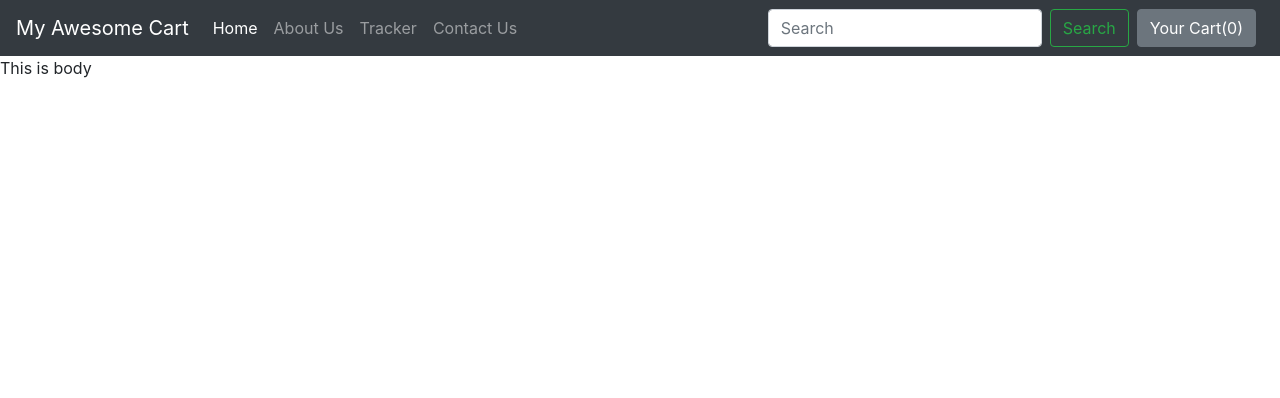
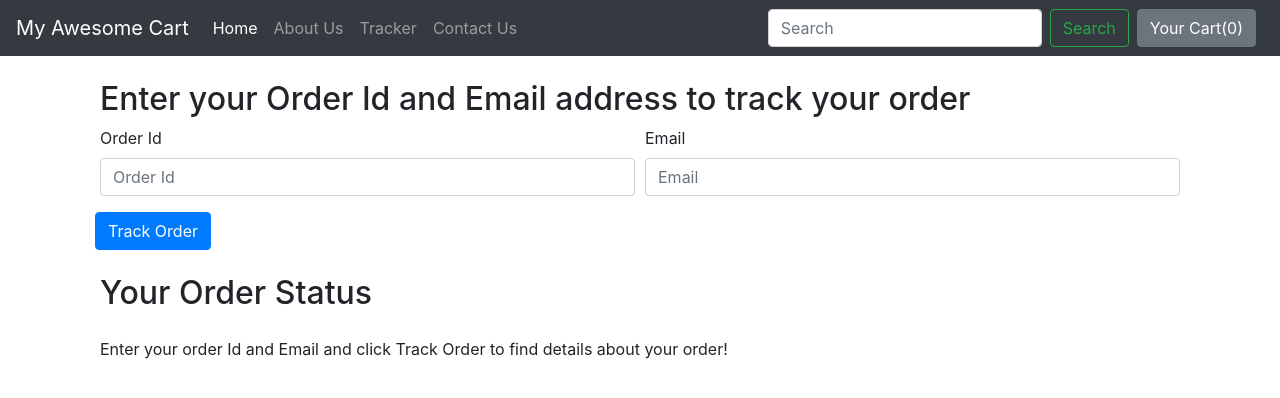
Before and after one commit to ManishPingale13/E-Com-Website, a Django app: page /shop/tracker/ in a window 1280 px wide. Shown: the top 398 px of the page. Run offline with Django 4.2, Linux system fonts and the light colour scheme; some libraries are stand-ins or nearby versions.

Commit message:
Tracker shit done

```diff
--- a/MAC/MAC/settings.py
+++ b/MAC/MAC/settings.py
@@ -58,7 +58,7 @@ ROOT_URLCONF = 'MAC.urls'
 TEMPLATES = [
     {
         'BACKEND': 'django.template.backends.django.DjangoTemplates',
-        'DIRS': [],
+        'DIRS': ['mac/templates'],
         'APP_DIRS': True,
         'OPTIONS': {
             'context_processors': [
--- a/MAC/MAC/urls.py
+++ b/MAC/MAC/urls.py
@@ -2,10 +2,12 @@ from django.contrib import admin
 from django.urls import path, include
 from django.conf import settings
 from django.conf.urls.static import static
+from . import views
 
 
 urlpatterns = [
     path('admin/', admin.site.urls),
     path('shop/', include('shop.urls')),
     path('blog/', include('blog.urls')),
+    path('',views.index),
 ] + static(settings.MEDIA_URL, document_root=settings.MEDIA_ROOT)
--- /dev/null
+++ b/MAC/MAC/views.py
@@ -0,0 +1,5 @@
+from django.shortcuts import render
+
+
+def index(request):
+    return render(request, 'index.html')
--- a/MAC/shop/admin.py
+++ b/MAC/shop/admin.py
@@ -1,6 +1,7 @@
 from django.contrib import admin
-from . models import Product,Contact,Order
+from . models import Product,Contact,Order,OrderUpdate
 
 admin.site.register(Product)
 admin.site.register(Order)
 admin.site.register(Contact)
+admin.site.register(OrderUpdate)
--- a/MAC/shop/templates/shop/basic.html
+++ b/MAC/shop/templates/shop/basic.html
@@ -76,11 +76,7 @@
     {% block body%} {% endblock %}
     <!-- Optional JavaScript -->
     <!-- jQuery first, then Popper.js, then Bootstrap JS -->
-    <script
-      src="https://code.jquery.com/jquery-3.3.1.slim.min.js"
-      integrity="sha384-q8i/X+965DzO0rT7abK41JStQIAqVgRVzpbzo5smXKp4YfRvH+8abtTE1Pi6jizo"
-      crossorigin="anonymous"
-    ></script>
+    <script src="https://code.jquery.com/jquery-3.6.0.js" integrity="sha256-H+K7U5CnXl1h5ywQfKtSj8PCmoN9aaq30gDh27Xc0jk=" crossorigin="anonymous"></script>
     <script
       src="https://cdnjs.cloudflare.com/ajax/libs/popper.js/1.14.6/umd/popper.min.js"
       integrity="sha384-wHAiFfRlMFy6i5SRaxvfOCifBUQy1xHdJ/yoi7FRNXMRBu5WHdZYu1hA6ZOblgut"
--- a/MAC/shop/templates/shop/tracker.html
+++ b/MAC/shop/templates/shop/tracker.html
@@ -1,5 +1,67 @@
 {% extends 'shop/basic.html' %}
-
-{% block title %} Title of Tracker {% endblock %}
-
-{% block body%} This is body{% endblock %}
+{% block title%} My Awesome Cart Tracker{% endblock %}
+{% block body %}
+<div class="container">
+    <div class="col my-4">
+        <h2>Enter your Order Id and Email address to track your order</h2>
+        <form method="post" action="#" id="trackerForm">{% csrf_token %}
+            <div class="form-row">
+                <div class="form-group col-md-6">
+                    <label for="inputname">Order Id</label>
+                    <input type="text" class="form-control" id="orderId" name="orderId" placeholder="Order Id">
+                </div>
+                <div class="form-group col-md-6">
+                    <label for="inputEmail4">Email</label>
+                    <input type="email" class="form-control" id="email" name="email" placeholder="Email">
+                </div>
+                <button type="submit" class="btn btn-primary">Track Order</button>
+            </div>
+    </div>
+    <div class="col my-4">
+        <h2>Your Order Status</h2>
+        <div class="my-4">
+            <ul class="list-group" id="items">
+            	Enter your order Id and Email and click Track Order to find details about your order!
+            </ul>
+        </div>
+    </div>
+</div>
+{% endblock %}
+{% block js %}
+<script>
+$('#trackerForm').submit(function(event) {
+    $('#items').empty();
+    var formData = {
+        'orderId': $('input[name=orderId]').val(),
+        'email': $('input[name=email]').val(),
+        'csrfmiddlewaretoken': $('input[name=csrfmiddlewaretoken]').val()
+    };
+    $.ajax({
+            type: 'POST',
+            url: '/shop/tracker/',
+            data: formData,
+            encode: true
+        })
+        .done(function(data) {
+            console.log(data)
+            updates = JSON.parse(data);
+            if (updates.length > 0 & updates != {}) {
+                for (i = 0; i < updates.length; i++) {
+                    let text = updates[i]['text'];
+                    let time = updates[i]['time'];
+                    mystr = `<li class="list-group-item d-flex justify-content-between align-items-center">
+                    ${text}
+                    <span class="badge badge-primary badge-pill">${time}</span>
+                </li>`
+                    $('#items').append(mystr);
+                }
+            } else {
+            	mystr = `<li class="list-group-item d-flex justify-content-between align-items-center">
+                    Sorry, We are not able to fetch this order id and email. Make sure to type correct order Id and email</li>`
+            	$('#items').append(mystr);
+            }
+        });
+    event.preventDefault();
+});
+</script>
+{% endblock %}
--- a/MAC/shop/views.py
+++ b/MAC/shop/views.py
@@ -1,7 +1,9 @@
+from urllib import response
 from django.shortcuts import render
 from django.http import HttpResponse
-from .models import Product, Contact, Order
+from .models import Product, Contact, Order, OrderUpdate
 from math import ceil
+import json
 
 
 def index(request):
@@ -46,6 +48,24 @@ def productView(request, myId):
 
 
 def tracker(request):
+    if request.method == "POST":
+        orderId = request.POST.get('orderId', '')
+        email = request.POST.get('email', '')
+        try:
+            order = Order.objects.filter(order_id=orderId, email=email)
+            if len(order) > 0:
+                update = OrderUpdate.objects.filter(order_id=orderId)
+                updates = []
+                for item in update:
+                    updates.append(
+                        {'text': item.update_desc, 'time': item.timestamp})
+                    response = json.dumps(updates, default=str)
+                return HttpResponse(response)
+            else:
+                return HttpResponse('{}')
+        except Exception as e:
+            return HttpResponse('{}')
+
     return render(request, 'shop/tracker.html')
 
 
@@ -63,8 +83,11 @@ def checkout(request):
         order = Order(items_json=items_json, name=name, email=email, address=address, city=city,
                       state=state, zip_code=zip_code, phone=phone)
         order.save()
+        update = OrderUpdate(order_id=order.order_id,
+                             update_desc="The order has been placed")
+        update.save()
         thank = True
         id = order.order_id
-        return render(request, 'shop/checkout.html', {'thank': thank,'id':id})
+        return render(request, 'shop/checkout.html', {'thank': thank, 'id': id})
 
     return render(request, 'shop/checkout.html')
```
Also changed, not shown: MAC/MAC/templates/index.html (added, +29 -0 lines), MAC/shop/models.py (+9 -0 lines), MAC/db.sqlite3, MAC/shop/migrations/0008_orderupdate.py (added).
